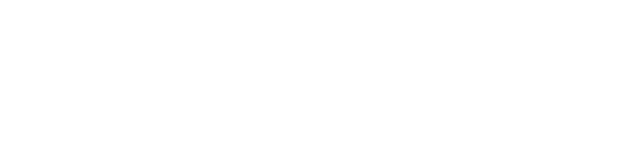
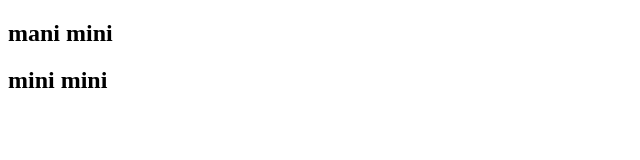
Before and after one commit to Sabbirahmed0201/demo-2, a plain HTML site: page index.html in a window 1280 px wide. Shown: the whole page, without its empty margins (0-640 px from the left). Drawn offline with Linux system fonts and the light colour scheme.

Commit message:
added header

```diff
--- a/index.html
+++ b/index.html
@@ -7,6 +7,7 @@
     <title>Demo-2 repo </title>
 </head>
 <body>
-
+<h2>mani mini</h2>
+<h2>mini mini</h2>
 </body>
 </html>
```
